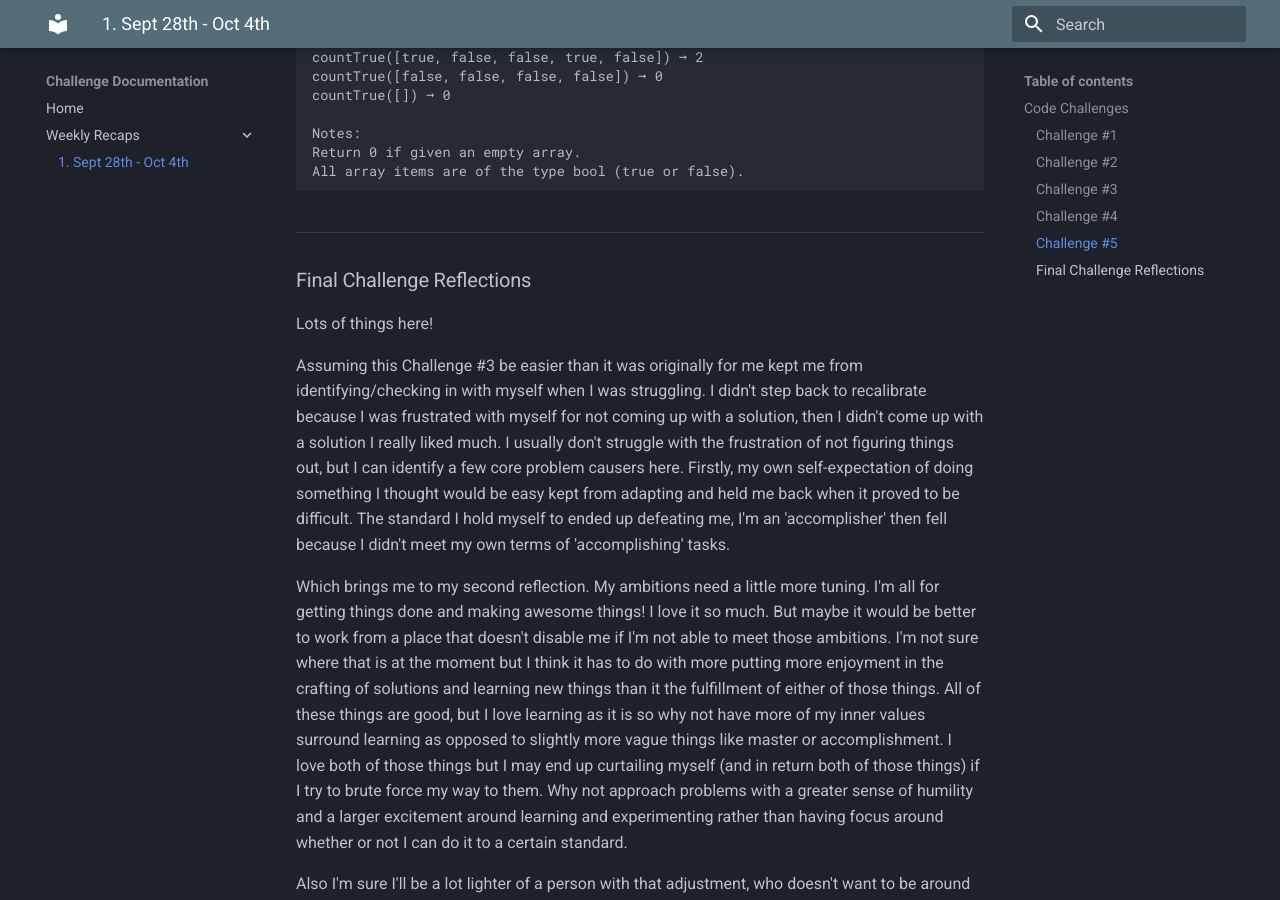
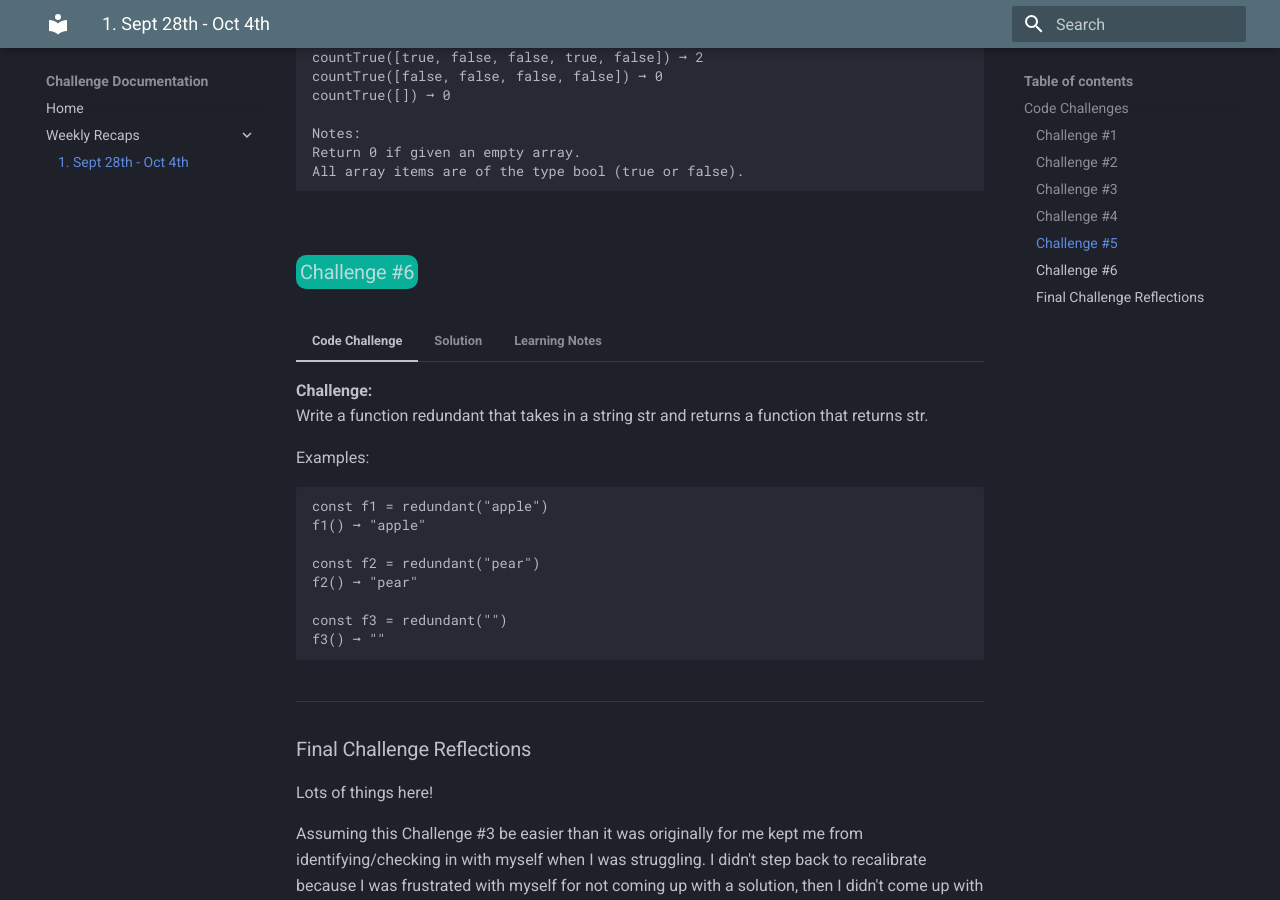
Before and after one commit to RobertEJohnson/Coding-Challenge-Tracker, an MkDocs documentation site: the page built from docs/weeklyRecaps/week1.md, in a window 1280 px wide and 900 px high, scrolled down 2382 px. Built offline with MkDocs 1.6.1 and Material for MkDocs 9.7.7, drawn with Linux system fonts in a browser that asks for light colours.

Commit message:
added challenge #6

````diff
--- a/docs/weeklyRecaps/week1.md
+++ b/docs/weeklyRecaps/week1.md
@@ -305,6 +305,60 @@
 
     >I think the only downside to using Boolean is that it checks for truthy and falsy as opposed to only boolean primitives. It could return true (so in this case filter them) for non-boolean data types. But the notes of this problem did specify that arrays would only contain Boolean values. So awesome solution and I learned a new thing woot!
 
+### Challenge #6 {: .challenge .challenge--edabit}
+
+=== "Code Challenge"
+
+    **Challenge:**
+    Write a function redundant that takes in a string str and returns a function that returns str.
+
+    Examples:
+
+        const f1 = redundant("apple")
+        f1() ➞ "apple"
+
+        const f2 = redundant("pear")
+        f2() ➞ "pear"
+
+        const f3 = redundant("")
+        f3() ➞ ""
+
+=== "Solution"
+
+    **Solution:**
+    Here's my first solution:
+
+        function redundant(str) {
+            return function echoString(){
+                return str;
+            }
+        }
+
+    I was struggling to think of a name for this function, but really I should've used an anonymous function here. So,
+
+        function redundant(str) {
+            return function(){
+                return str;
+            }
+        }
+
+
+=== "Learning Notes"
+
+    **Learning Notes:**
+
+    >If I'm seeing multiple returns, like in this case where I'm making a higher order function, I should consider using arrow functions. Looking at other peoples solutions some of them have already done that, mainly in these forms (Both not my solutions).
+
+        const redundant = str => () => str;
+
+    >and
+
+        function redundant(str) {
+            return () => str;
+        }
+
+    >I think that the first solution here ```str => () => str``` to me is getting away from that very quick readability, so I should've just condensed the anonymous function of my own updated answer to the second answer here ```return () => str```.
+
 
 ---
 
````
